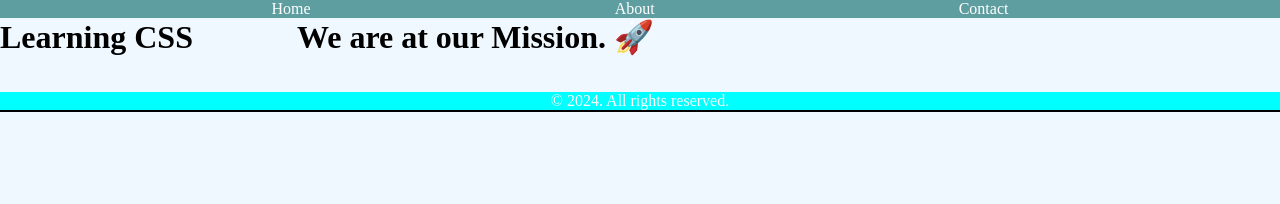
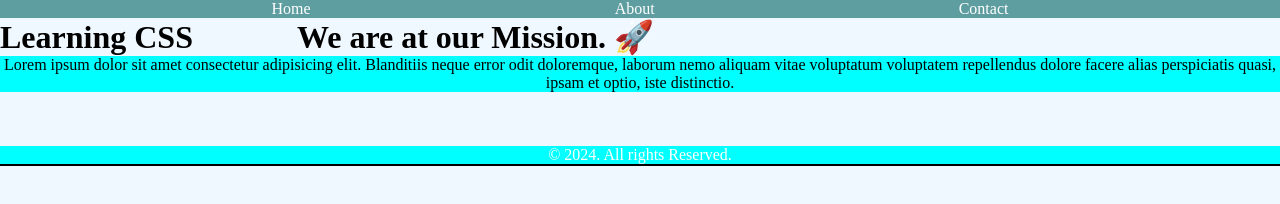
Before and after one commit to saifaliTheDev/Seeraht-Web-and-Mobile-Application-Development, a plain HTML site: page Basic/index.html in a window 1280 px wide. Drawn offline with Linux system fonts and the light colour scheme.

Commit message:
Practice

```diff
--- a/Basic/index.html
+++ b/Basic/index.html
@@ -19,6 +19,10 @@
     <main>
         <h1 class="m-bottom">Learning CSS</h1>
         <h1 class="m-top">We are at our Mission. 🚀</h1>
+
+        <p>Lorem ipsum dolor sit amet consectetur adipisicing elit. Blanditiis neque error odit doloremque, laborum nemo
+            aliquam vitae voluptatum voluptatem repellendus dolore facere alias perspiciatis quasi, ipsam et optio, iste
+            distinctio.</p>
         <br>
         <br>
         <br>
@@ -31,7 +35,7 @@
     <footer>
 
         <p>
-            &copy; 2024. All rights reserved.
+            &copy; 2024. All rights Reserved.
         </p>
     </footer>
 
```
